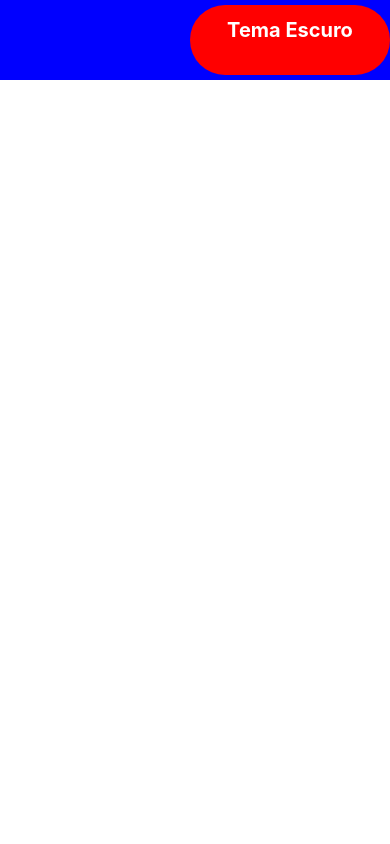
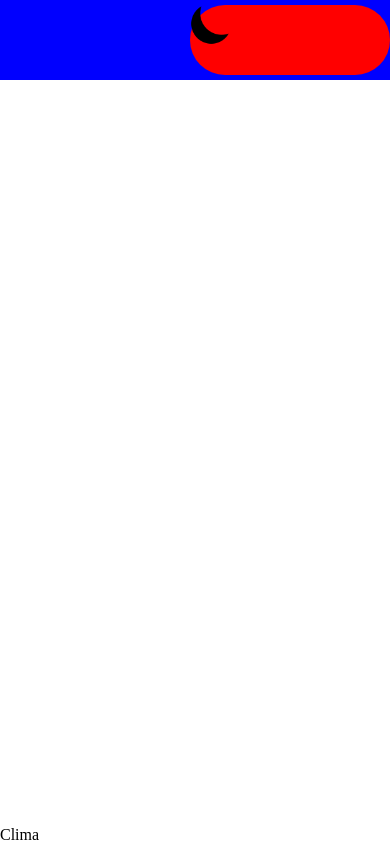
Before and after one commit to senhordev01/LocaleTempo, a React Native app in the folder Projeto1/: screen / in a window 390 px wide. Built offline with nearby package versions, Linux system fonts and the light colour scheme.

Commit message:
Parte que será adicionada APIs externas

```diff
--- a/Projeto1/Pagina_Inicial/index.js
+++ b/Projeto1/Pagina_Inicial/index.js
@@ -1,5 +1,5 @@
 import { useState } from "react";
-import { StyleSheet, View, Text, TouchableOpacity, Image } from "react-native";
+import { StyleSheet, View, Text, TouchableOpacity, Image, Platform,KeyboardAvoidingView,ScrollView,TextInput  } from "react-native";
 import Lua from "../assets/lua.png";
 
 export default function Home(){
@@ -12,15 +12,31 @@ export default function Home(){
     function Tema_Claro(){
         setTema("white");
     }
+    async function Clima(){
+        let cidade ="" ;
+        const chave_api = "99eb985ea7ca0048c019b69d24536cda";
 
+        const buscar_cidade = await fetch(`https://api.openweathermap.org/geo/1.0/direct?q=${cidade}&limit=1&appid=${chave_api}`)
+        let dados_cidade = await buscar_cidade.json();
+        let latitude = dados_cidade[0].lat;
+        let longitude =  dados_cidade[0].lon;
+        let url = `https://api.openweathermap.org/data/2.5/weather?q=${cidade}&appid=${chave_api}&units=metric&lang=pt_br`;
+        let resposta = await fetch(url);
+        let dados_finais = await resposta.json();
+
+
+    }
+    async function Cep(){}
     return(
         <>
+            <KeyboardAvoidingView style={{flex:1}} behavior={Platform.OS === "ios"?"padding":"height"}>
+                <ScrollView contentContainerStyle={{flexGrow:1}}>
                     <View style={{backgroundColor:tema, flex:1}}>
                         <View style={estilo.NavBar}>
                         {/* <Button onPress={Tema_Escuro} title="Tema Escuro"></Button> */}
                             {tema === "white"?(
                                 <TouchableOpacity onPress={Tema_Escuro} style={estilo.Botao}>
-                            <Text style={estilo.Texto}>Tema Escuro</Text>
+                                    <Image source={Lua} style={{width:40, height:40}} />
                                 </TouchableOpacity>
                             ):(
                                 <TouchableOpacity onPress={Tema_Claro} style={estilo.Botao}>
@@ -29,6 +45,12 @@ export default function Home(){
                             )}
                             {/* <Image source={Lua} style={{width:40, height:40}} /> */}
                         </View>
+                    </View>
+                </ScrollView>
+            </KeyboardAvoidingView>
+            <View>
+                <TextInput keyboardType="text"/>
+                <TouchableOpacity>Clima</TouchableOpacity>
             </View>
         </>
     );
```
Lines whose indentation alone changed are shown as unchanged.
